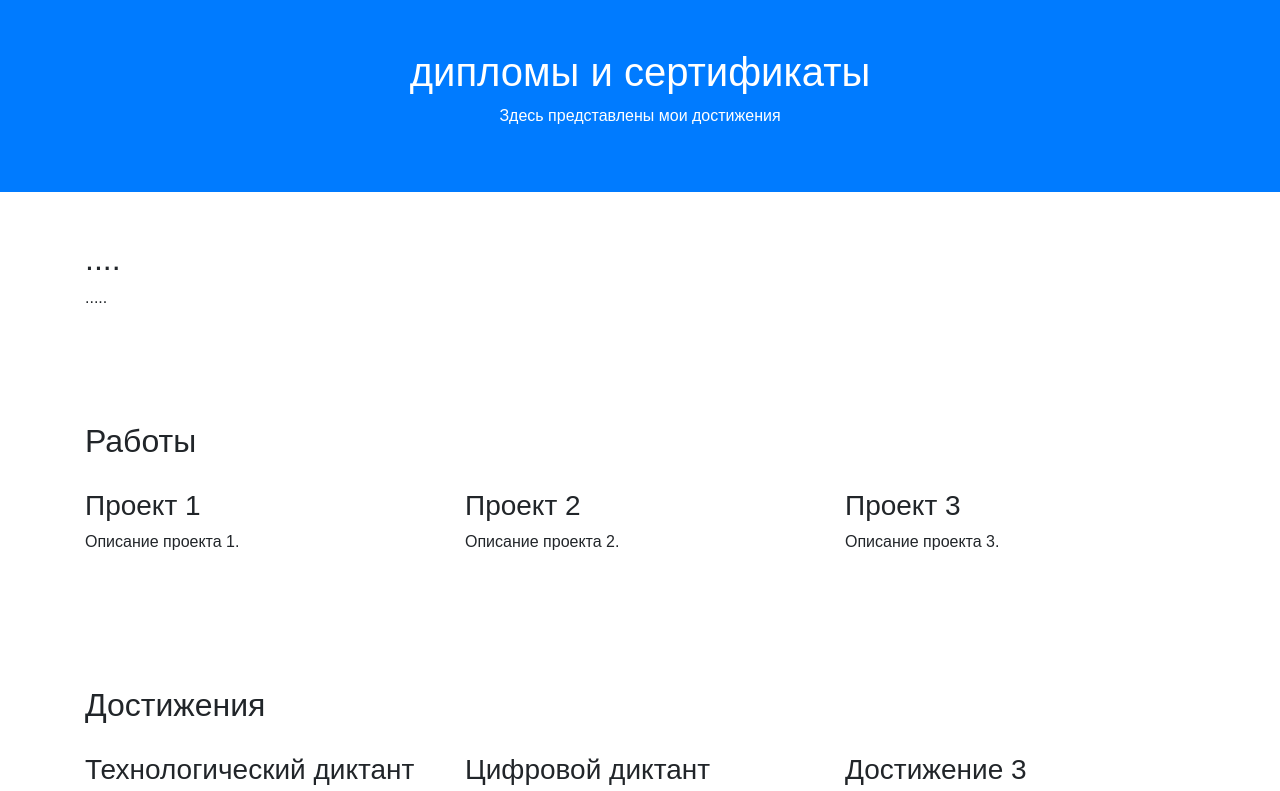
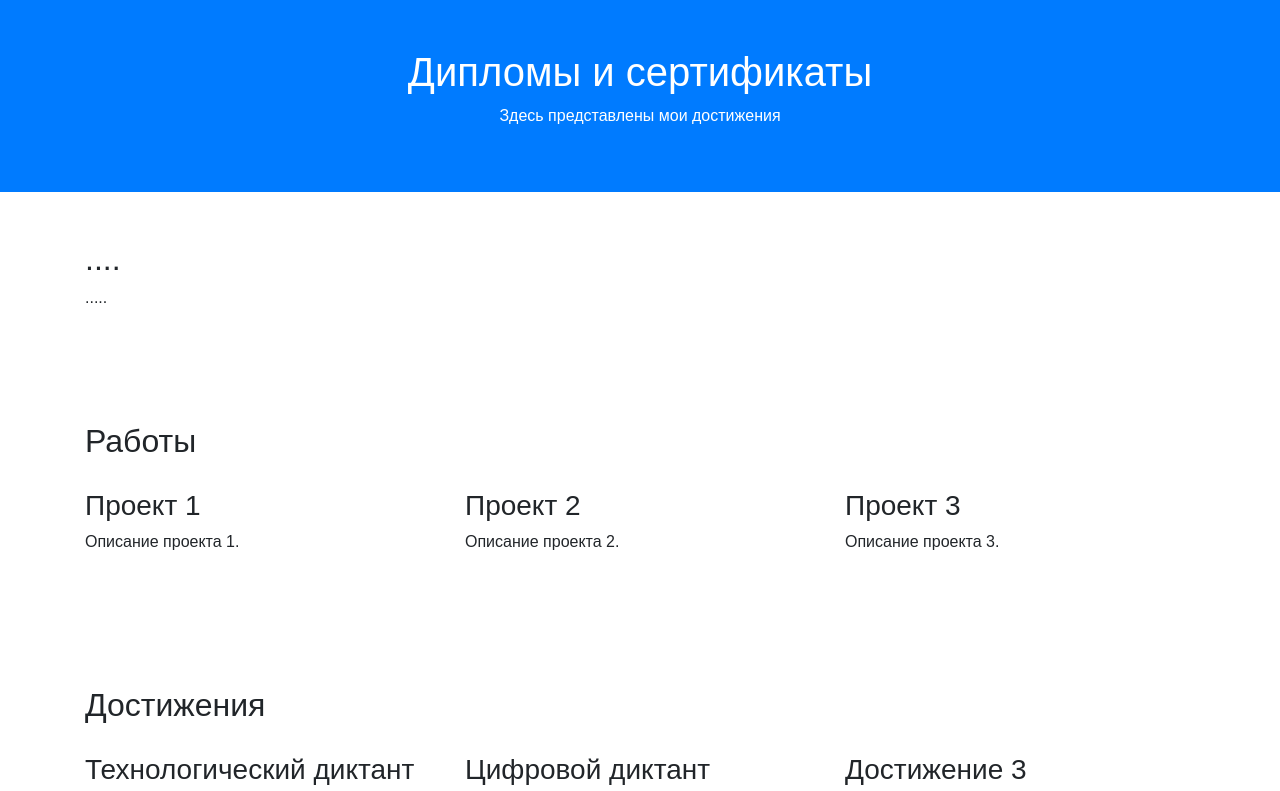
Before and after one commit to Maksim356/Maksim, a plain HTML site: page index.html in a window 1280 px wide. Shown: the top 791 px of the page. Drawn offline with nearby package versions, Linux system fonts and the light colour scheme.

Commit message:
Update index.html

```diff
--- a/index.html
+++ b/index.html
@@ -13,7 +13,7 @@
 <body>
 
 <header class="bg-primary text-white text-center py-5">
-    <h1>дипломы и сертификаты</h1>
+    <h1>Дипломы и сертификаты</h1>
     <p>Здесь представлены мои достижения</p>
 </header>
 
```
